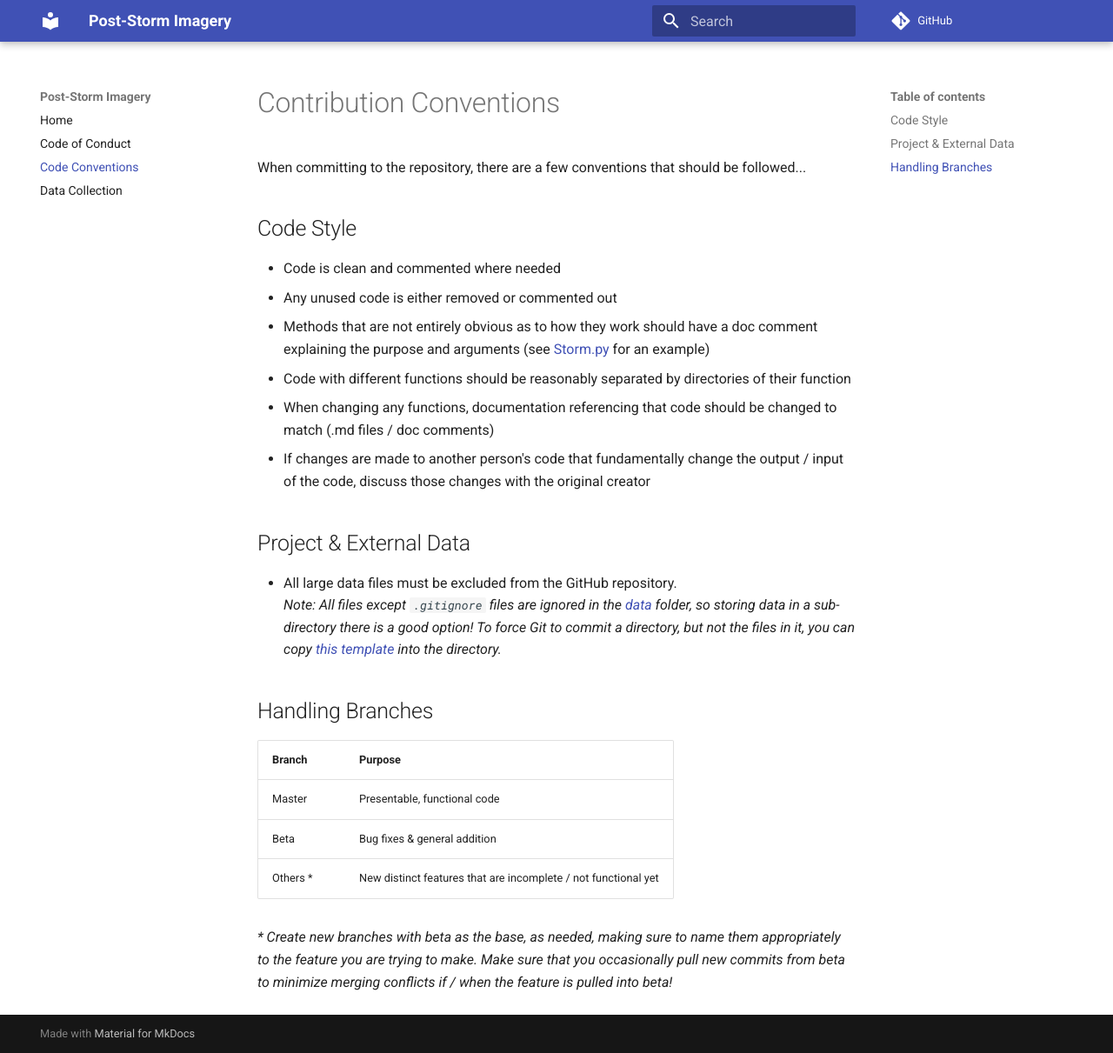
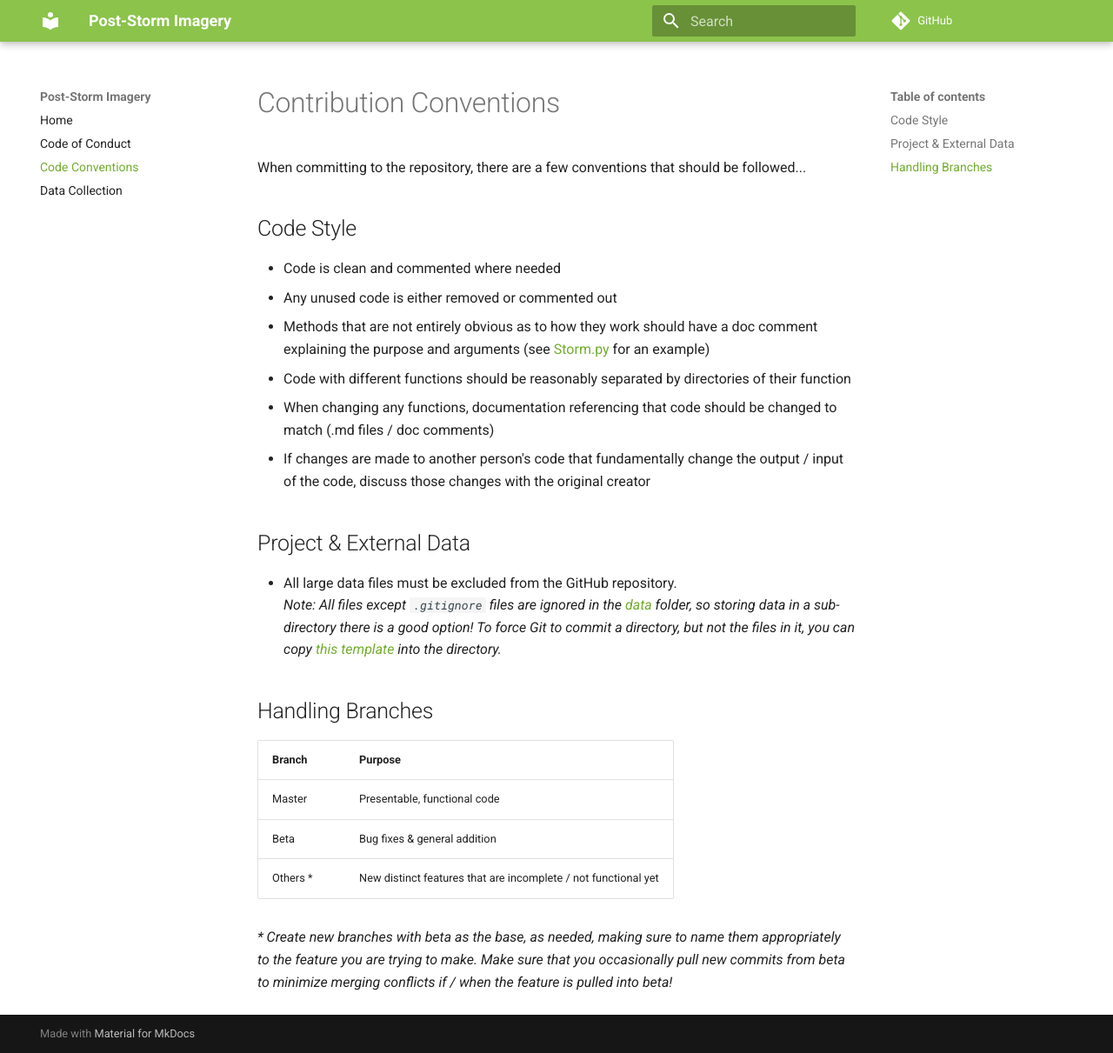
Before and after one commit to UNCG-CSE/Poststorm_Imagery, an MkDocs documentation site: the page built from docs/contributing.md, in a window 1280 px wide and 1211 px high. Shown: the whole window at 87% size. Built offline with MkDocs 1.6.1 and Material for MkDocs 9.7.7, drawn with Linux system fonts in a browser that asks for light colours; comment, search, counter and statistics services are not loaded.

Commit message:
Change design of docs

```diff
--- a/mkdocs.yml
+++ b/mkdocs.yml
@@ -3,7 +3,7 @@ repo_url: 'https://github.com/UNCG-CSE/Poststorm_Imagery'
 site_description: 'Classification and analysis of post-storm response imagery.'
 site_author: 'C-Sick Team'
 
-site_url: 'https://post-storm-imagery.readthedocs.io/en/latest/'
+site_url: 'https://github.com/UNCG-CSE/Poststorm_Imagery/tree/master'
 
 nav:
     - Home: index.md
@@ -11,7 +11,11 @@ nav:
     - Code Conventions: contributing.md
     - Data Collection: collector.md
 
-theme: material
+theme:
+  name: 'material'
+  palette:
+    primary: 'light green'
+    accent: 'light green'
 
 plugins:
     - search
```
Also changed, not shown: README.md (+1 -1 lines).
